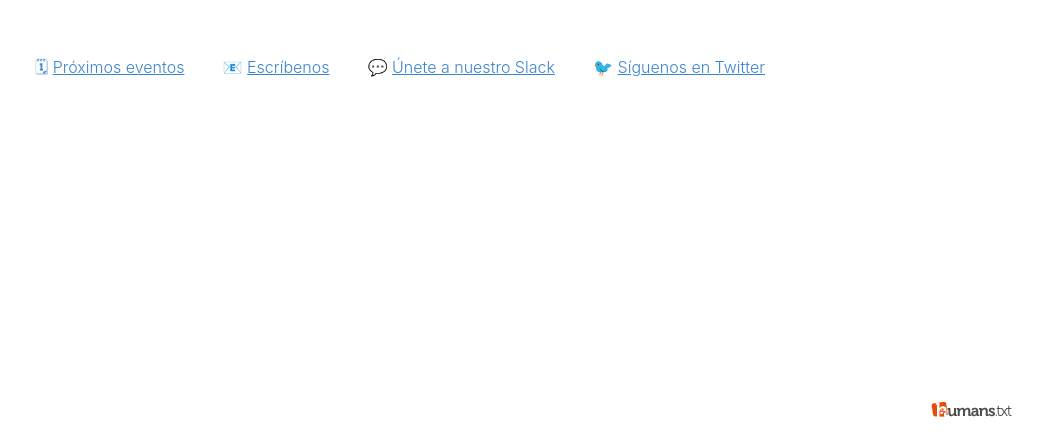
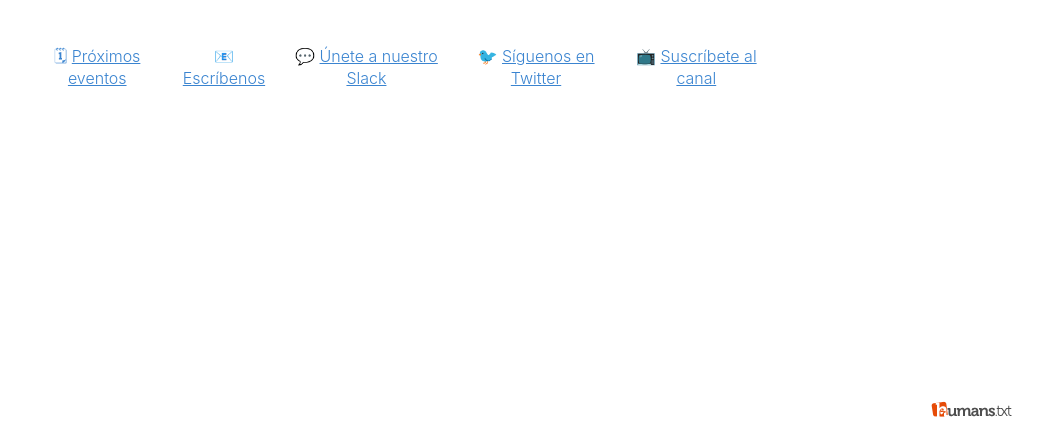
Before and after one commit to AlicanteFrontend/alicantefrontend.github.io, a website: page index.html in a window 1280 px wide. Shown: the part 353-800 px from the top of the page, without its empty margins (240-1280 px from the left). Drawn offline with Linux system fonts and the light colour scheme.

Commit message:
Update index.html

```diff
--- a/index.html
+++ b/index.html
@@ -66,6 +66,11 @@
                 🐦 <span>Síguenos en Twitter</span>
             </a>
         </li>
+        <li>
+            <a target="_blank" rel="noopener noreferrer" href="https://www.youtube.com/AlicanteFrontend">
+                📺 <span>Suscríbete al canal</span>
+            </a>
+        </li>
     </ul>
     <footer>
         <a class="footer-right-link" href="humans.txt" target="_blank" rel="noopener noreferrer"><img src="src/img/humanstxt.gif" alt="" /></a>
```
